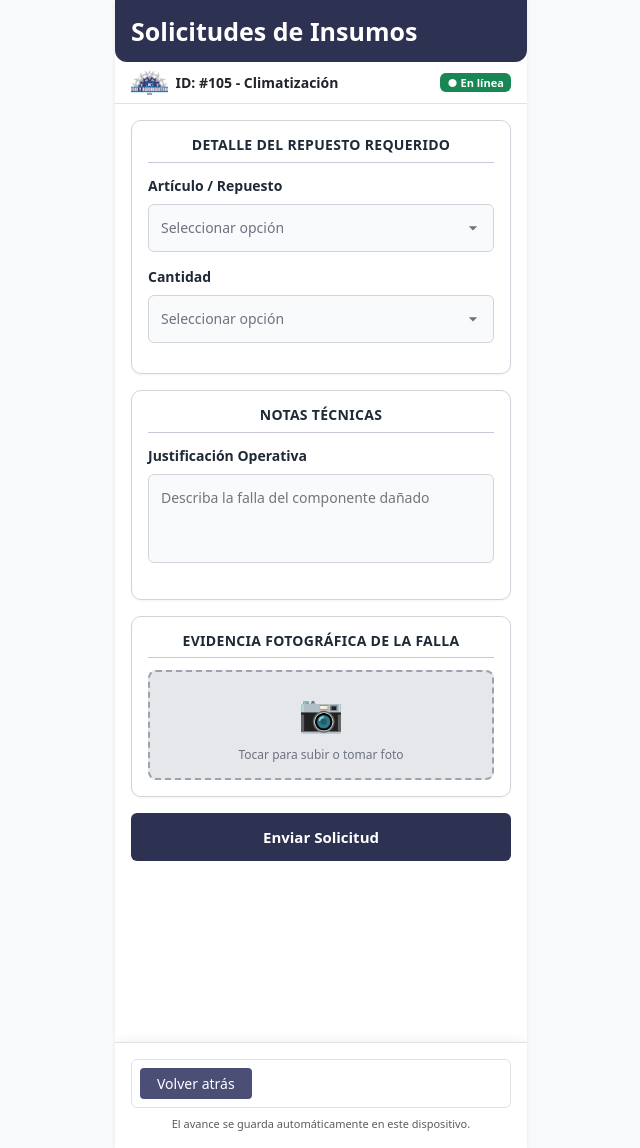
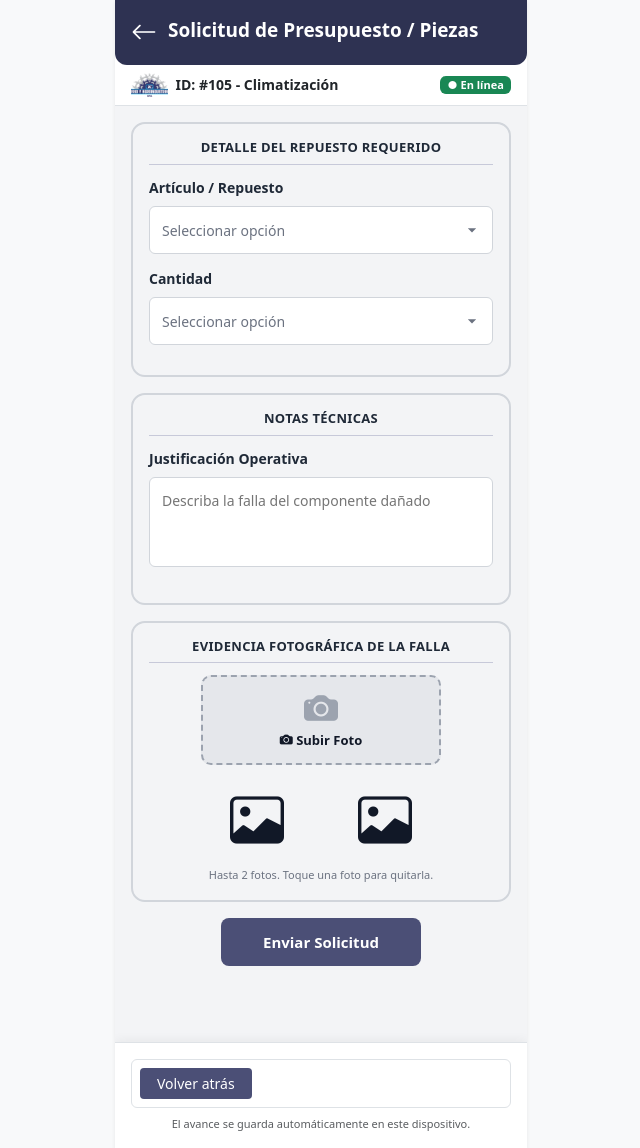
Before and after one commit to MarianMCPH/Proyecto-Gamma, a Django app: page /pwa/solicitudes/ in a window 1280 px wide. Shown: the whole page, without its empty margins (319-959 px from the left). Run offline with Django 5.2, Linux system fonts and the light colour scheme.

Commit message:
Solicitudes: formulario de piezas con fotos, modal y cola offline

```diff
--- a/apps/pwa/templates/pwa/solicitudes_insumos.html
+++ b/apps/pwa/templates/pwa/solicitudes_insumos.html
@@ -1,18 +1,14 @@
-<!-- Esto es para que se guíen de lo que deberia llevar cada pantalla.
-Este archivo NO SE USA ni como base, ni como nada, solo es un ejemplo -->
-
 {% extends "base_pwa.html" %}
 {% load static %}
 
-{% block header_title %}Solicitudes de Insumos{% endblock %} <!-- Paso específico de cada pantalla -->
+{% block header_title %}<a href="{% url 'pwa:insumos' %}" class="volver-header" aria-label="Volver a Consumo de Insumos"><i class="bi bi-arrow-left"></i></a> Solicitud de Presupuesto / Piezas{% endblock %}
 
 {% block mobile_content %}
-
-    <!-- Estilos específicos-->
+    <!-- Estilos específicos -->
     <link rel="stylesheet" href="{% static 'css/solicitud.css' %}">
 
-<form id="form-solicitud-insumo" enctype="multipart/form-data">
-    <!-- TODO DJANGO: Agregar cuando se conecte al backend -->
+<form id="form-solicitud-insumo" novalidate>
+    <!-- TODO DJANGO: agregar {% csrf_token %} cuando se conecte al backend -->
 
     <!-- Cuadro 1: Detalle del repuesto -->
     <div class="card-insumo">
@@ -28,18 +24,21 @@ Este archivo NO SE USA ni como base, ni como nada, solo es un ejemplo -->
                 <option value="txv_404">Válvula TXV R-404A</option>
                 <option value="compresor_2hp">Compresor Hermético 2HP</option>
                 <option value="presostato">Presostato Dual Alta/Baja</option>
+                <option value="contactor_25a">Contactor 25A</option>
+                <option value="motor_ventilador">Motor de ventilador evaporador</option>
             </select>
+            <div class="error-campo" data-error-de="repuesto_solicitado">Seleccione el artículo requerido.</div>
         </div>
 
         <div class="grupo-input">
             <label for="cantidad_solicitada" class="label-campo">Cantidad</label>
             <select id="cantidad_solicitada" name="cantidad_solicitada" class="select-tactil" required>
                 <option value="" disabled selected>Seleccionar opción</option>
-                <option value="1">1</option>
-                <option value="2">2</option>
-                <option value="3">3</option>
-                <option value="4">4</option>
+                <option value="1">1</option><option value="2">2</option><option value="3">3</option>
+                <option value="4">4</option><option value="5">5</option><option value="6">6</option>
+                <option value="8">8</option><option value="10">10</option>
             </select>
+            <div class="error-campo" data-error-de="cantidad_solicitada">Seleccione la cantidad.</div>
         </div>
     </div>
 
@@ -50,28 +49,33 @@ Este archivo NO SE USA ni como base, ni como nada, solo es un ejemplo -->
         </div>
         <div class="grupo-input">
             <label for="justificacion" class="label-campo">Justificación Operativa</label>
-            <textarea
-                id="justificacion"
-                name="justificacion"
-                class="textarea-autoajustable"
-                rows="3"
-                placeholder="Describa la falla del componente dañado"
-                required></textarea>
+            <textarea id="justificacion" name="justificacion" class="textarea-autoajustable" rows="3"
+                      placeholder="Describa la falla del componente dañado" required></textarea>
+            <div class="error-campo" data-error-de="justificacion">Describa la falla del componente.</div>
         </div>
     </div>
 
-    <!-- Cuadro 3: Evidencia fotográfica -->
+    <!-- Cuadro 3: Evidencia fotográfica (hasta 2 fotos) -->
     <div class="card-insumo">
         <div class="card-header-insumo">
             <h3 class="texto-centrado">EVIDENCIA FOTOGRÁFICA DE LA FALLA</h3>
         </div>
 
-        <label for="foto_falla" class="zona-subida-foto" id="zona-preview">
-            <span class="icono-camara" id="icono-camara">📷</span>
-            <span class="texto-subida" id="texto-subida">Tocar para subir o tomar foto</span>
-            <img id="preview-imagen" src="" alt="Vista previa" style="display: none;">
+        <label class="zona-subida-foto" id="zona-subida">
+            <input type="file" id="foto_falla" accept="image/*" capture="environment" class="visually-hidden">
+            <i class="bi bi-camera-fill icono-camara" aria-hidden="true"></i>
+            <span class="texto-subida"><i class="bi bi-camera-fill" aria-hidden="true"></i> Subir Foto</span>
         </label>
-        <input type="file" id="foto_falla" name="foto_falla" accept="image/*" capture="environment" style="display: none;">
+
+        <div class="miniaturas" id="miniaturas">
+            <button type="button" class="miniatura" data-slot="0" aria-label="Foto 1 (vacía)"><i class="bi bi-image"></i></button>
+            <button type="button" class="miniatura" data-slot="1" aria-label="Foto 2 (vacía)"><i class="bi bi-image"></i></button>
+        </div>
+        <p class="nota-fotos" id="nota-fotos">Hasta 2 fotos. Toque una foto para quitarla.</p>
+    </div>
+
+    <div id="aviso-almacenamiento" class="alert alert-warning py-2 small d-none" role="alert">
+        No hay espacio en el dispositivo para guardar la solicitud. Intente con fotos más pequeñas.
     </div>
 
     <!-- Botón Enviar Solicitud -->
@@ -81,22 +85,19 @@ Este archivo NO SE USA ni como base, ni como nada, solo es un ejemplo -->
 </form>
 
 <!-- MODAL DE CONFIRMACIÓN -->
-<div id="modal-confirmacion" class="modal-overlay" style="display: none;">
+<div id="modal-confirmacion" class="modal-overlay" style="display: none;" role="dialog" aria-modal="true" aria-labelledby="modal-titulo">
     <div class="modal-contenido">
-        <div class="modal-icono-exito">✔</div>
-        <h4>Solicitud enviada correctamente</h4>
-        <p>El requerimiento ha sido notificado a Bodega Central.</p>
-
-        <!-- TODO DJANGO: Cambiar el href por  -->
-        <a href="{% url 'pwa:insumos' %}" class="btn-volver-insumos">Volver a Consumo de Insumos</a>
+        <i class="bi bi-check-lg modal-check" aria-hidden="true"></i>
+        <h4 id="modal-titulo">¡Solicitud Enviada!</h4>
+        <p id="modal-detalle">El requerimiento fue notificado a Bodega Central.</p>
+        <a href="{% url 'pwa:insumos' %}" class="btn-volver-insumos" id="btn-modal-volver">Volver</a>
     </div>
 </div>
 
-        <!-- Lógica JS  -->
+    <script src="{% static 'js/faena_store.js' %}"></script>
     <script src="{% static 'js/solicitud.js' %}"></script>
-
 {% endblock %}
 
-{% block navigation_buttons %} <!-- Botones específicos de cada pantalla -->
+{% block navigation_buttons %}
     <a class="btn btn-sm px-3" href="{% url 'pwa:insumos' %}" style="background-color: #4b4f76; color: #fff;">Volver atrás</a>
 {% endblock %}
--- a/static/css/solicitud.css
+++ b/static/css/solicitud.css
@@ -1,49 +1,42 @@
 /* =================================================
-   CSS Específico - Pantalla 3: Solicitud de Insumos
+   CSS Específico - Solicitud de Presupuesto / Piezas
    ================================================= */
 
+.supplies-main { background-color: #F3F4F6; }
+
+/* Cabecera: flecha de volver + título (el h1 viene de base_pwa con 25px inline) */
+.technical-form-header h1 { font-size: 19px !important; line-height: 1.25; }
+.volver-header { color: #fff; text-decoration: none; font-size: 26px; vertical-align: middle; margin-right: 6px; }
+
 .card-insumo {
-    background-color: #FFFFFF;
-    border: 1px solid #D1D5DB;
-    border-radius: 10px;
+    background-color: #F3F4F6;
+    border: 2px solid #D1D5DB;
+    border-radius: 14px;
     padding: 16px;
     margin-bottom: 16px;
-    box-shadow: 0 1px 3px rgba(0,0,0,0.05);
 }
 
 .card-header-insumo h3 {
     margin: 0 0 12px 0;
     padding-bottom: 8px;
-    font-size: 14px;
-    font-weight: 700;
+    font-size: 13px;
+    font-weight: 600;
     color: #1F2937;
     border-bottom: 1px solid #C7C9D9;
     letter-spacing: 0.3px;
 }
+.texto-centrado { text-align: center; }
 
-.texto-centrado {
-    text-align: center;
-}
-
-.grupo-input {
-    margin-bottom: 14px;
-}
-
-.label-campo {
-    display: block;
-    font-size: 14px;
-    font-weight: 600;
-    color: #1F2937;
-    margin-bottom: 8px;
-}
+.grupo-input { margin-bottom: 14px; }
+.label-campo { display: block; font-size: 14px; font-weight: 600; color: #1F2937; margin-bottom: 8px; }
 
 .select-tactil {
     width: 100%;
     min-height: 48px;
     padding: 10px 12px;
     font-size: 14px;
-    color: #6B7280;
-    background-color: #F9FAFB;
+    color: #374151;
+    background-color: #FFFFFF;
     border: 1px solid #D1D5DB;
     border-radius: 6px;
     appearance: none;
@@ -52,132 +45,78 @@
     background-position: right 10px center;
     background-size: 20px;
 }
+.select-tactil:invalid { color: #6B7280; }
 
 .textarea-autoajustable {
     width: 100%;
-    min-height: 80px;
+    min-height: 90px;
     padding: 12px;
     font-size: 14px;
     font-family: inherit;
     color: #1F2937;
-    background-color: #F9FAFB;
+    background-color: #FFFFFF;
     border: 1px solid #D1D5DB;
     border-radius: 6px;
     resize: none;
     overflow: hidden;
     box-sizing: border-box;
 }
+.select-tactil:focus, .textarea-autoajustable:focus { outline: 2px solid #3b3f68; outline-offset: 1px; }
+.campo-invalido { border-color: #DC3545 !important; }
+.error-campo { display: none; color: #DC3545; font-size: 12px; margin-top: 4px; }
+.error-campo.visible { display: block; }
 
 /* Zona de subida de fotografía */
 .zona-subida-foto {
-    display: flex;
-    flex-direction: column;
-    align-items: center;
-    justify-content: center;
-    min-height: 110px;
-    background-color: #E5E7EB;
-    border: 2px dashed #9CA3AF;
-    border-radius: 8px;
-    cursor: pointer;
-    padding: 12px;
-    text-align: center;
+    display: flex; flex-direction: column; align-items: center; justify-content: center;
+    width: 70%; margin: 0 auto 14px auto; min-height: 90px;
+    background-color: #E5E7EB; border: 2px dashed #9CA3AF; border-radius: 10px;
+    cursor: pointer; padding: 10px; text-align: center;
+}
+.zona-subida-foto:focus-within { outline: 2px solid #3b3f68; outline-offset: 2px; }
+.icono-camara { font-size: 34px; color: #9CA3AF; line-height: 1; }
+.texto-subida { font-size: 13px; font-weight: 600; color: #111827; margin-top: 6px; }
+
+/* Miniaturas (se llenan con la vista previa de cada foto) */
+.miniaturas { display: flex; justify-content: center; gap: 28px; }
+.miniatura {
+    width: 100px; height: 80px; padding: 0; overflow: hidden;
+    background: transparent; border: 0; border-radius: 10px; position: relative;
+    font-size: 54px; color: #111827; display: flex; align-items: center; justify-content: center;
+}
+.miniatura img { width: 100%; height: 100%; object-fit: cover; border-radius: 10px; }
+.miniatura.llena::after {
+    content: "\00d7"; position: absolute; top: 3px; right: 3px; width: 22px; height: 22px;
+    background: rgba(0,0,0,.65); color: #fff; border-radius: 50%; font-size: 16px; line-height: 22px;
+}
+.nota-fotos { text-align: center; font-size: 11px; color: #6B7280; margin: 8px 0 0 0; }
+
+/* Botón de envío */
+.contenedor-submit { display: flex; justify-content: center; margin-top: 8px; }
+.btn-enviar-solicitud {
+    min-width: 200px; min-height: 48px; padding: 0 28px;
+    background-color: #4b4f76; color: #FFFFFF; border: none; border-radius: 8px;
+    font-size: 15px; font-weight: 600; cursor: pointer;
+}
+.btn-enviar-solicitud:disabled { opacity: .6; }
+
+/* Modal de confirmación */
+.modal-overlay {
+    position: fixed; inset: 0; background-color: rgba(60, 60, 130, 0.65);
+    display: flex; align-items: center; justify-content: center; z-index: 1000; padding: 16px;
+}
+.modal-contenido {
+    background-color: #F3F4F6; border-radius: 22px; padding: 28px 20px;
+    width: 100%; max-width: 340px; text-align: center; box-shadow: 0 10px 25px rgba(0,0,0,0.2);
+}
+.modal-check { display: block; font-size: 72px; line-height: 1; color: #62B467; }
+.modal-contenido h4 { margin: 6px 0 8px 0; font-size: 22px; font-weight: 600; color: #111827; }
+.modal-contenido p { margin: 0 0 18px 0; font-size: 13px; color: #6B7280; }
+.btn-volver-insumos {
+    display: inline-block; min-width: 160px; min-height: 46px; line-height: 46px; padding: 0 24px;
+    background-color: #4b4f76; color: #FFFFFF; text-decoration: none;
+    border-radius: 8px; font-size: 16px; font-weight: 600;
 }
 
-.icono-camara {
-    font-size: 36px;
-    color: #9CA3AF;
-}
-
-.texto-subida {
-    font-size: 12px;
-    color: #6B7280;
-    margin-top: 6px;
-}
-
-#preview-imagen {
-    max-width: 100%;
-    max-height: 160px;
-    border-radius: 6px;
-    object-fit: cover;
-}
-
-/* Botón de envío */
-.contenedor-submit {
-    margin-top: 16px;
-}
-
-.btn-enviar-solicitud {
-    width: 100%;
-    min-height: 48px;
-    background-color: #2e3252; /* Vinculado a tu paleta base */
-    color: #FFFFFF;
-    border: none;
-    border-radius: 6px;
-    font-size: 15px;
-    font-weight: 600;
-    cursor: pointer;
-}
-
-/* Modal de Confirmación */
-.modal-overlay {
-    position: fixed;
-    top: 0;
-    left: 0;
-    width: 100%;
-    height: 100%;
-    background-color: rgba(0, 0, 0, 0.6);
-    display: flex;
-    align-items: center;
-    justify-content: center;
-    z-index: 1000;
-    padding: 16px;
-    box-sizing: border-box;
-}
-
-.modal-contenido {
-    background-color: #FFFFFF;
-    border-radius: 12px;
-    padding: 24px 20px;
-    width: 100%;
-    max-width: 340px;
-    text-align: center;
-    box-shadow: 0 10px 25px rgba(0,0,0,0.2);
-}
-
-.modal-icono-exito {
-    width: 56px;
-    height: 56px;
-    background-color: #DCFCE7;
-    color: #16A34A;
-    border-radius: 50%;
-    font-size: 28px;
-    display: flex;
-    align-items: center;
-    justify-content: center;
-    margin: 0 auto 14px auto;
-}
-
-.modal-contenido h4 {
-    margin: 0 0 8px 0;
-    font-size: 18px;
-    color: #1F2937;
-}
-
-.modal-contenido p {
-    margin: 0 0 20px 0;
-    font-size: 14px;
-    color: #6B7280;
-}
-
-.btn-volver-insumos {
-    display: block;
-    width: 100%;
-    min-height: 46px;
-    line-height: 46px;
-    background-color: #2e3252;
-    color: #FFFFFF;
-    text-decoration: none;
-    border-radius: 6px;
-    font-size: 14px;
-    font-weight: 600;
-}
+/* Separación entre botones del pie (base_pwa los deja pegados) */
+.supplies-navigation { gap: 8px; }
--- a/static/js/solicitud.js
+++ b/static/js/solicitud.js
@@ -1,48 +1,91 @@
 /* =================================================
-   JS Específico - Pantalla 3: Solicitud de Insumos
+   JS Específico - Solicitud de Presupuesto / Piezas
+   Guarda la solicitud en la cola local; se envía de inmediato si hay red
+   y, si no, cuando vuelva la conexión (ver faena_store.js).
    ================================================= */
 
 document.addEventListener('DOMContentLoaded', () => {
-    // 1. Autoajuste del textarea de justificación
+    const form = document.getElementById('form-solicitud-insumo');
+    const modal = document.getElementById('modal-confirmacion');
+    const inputFoto = document.getElementById('foto_falla');
+    const slots = Array.from(document.querySelectorAll('#miniaturas .miniatura'));
     const textarea = document.getElementById('justificacion');
-    if (textarea) {
-        textarea.addEventListener('input', function () {
-            this.style.height = 'auto';
-            this.style.height = (this.scrollHeight) + 'px';
+    const avisoAlm = document.getElementById('aviso-almacenamiento');
+    const MAX_FOTOS = 2;
+    let fotos = [];                       // [{dataUrl, pesoKb, fecha}]
+
+    // 1. Autoajuste del textarea
+    textarea.addEventListener('input', function () {
+        this.style.height = 'auto';
+        this.style.height = this.scrollHeight + 'px';
+    });
+
+    // 2. Miniaturas: se pintan desde el arreglo `fotos`
+    function pintarFotos() {
+        slots.forEach((s, i) => {
+            const f = fotos[i];
+            s.classList.toggle('llena', !!f);
+            s.innerHTML = f ? `<img src="${f.dataUrl}" alt="Foto ${i + 1} de la falla">` : '<i class="bi bi-image"></i>';
+            s.setAttribute('aria-label', f ? `Quitar foto ${i + 1}` : `Foto ${i + 1} (vacía)`);
         });
     }
+    inputFoto.addEventListener('change', async function () {
+        const archivo = this.files[0];
+        this.value = '';
+        if (!archivo) return;
+        if (fotos.length >= MAX_FOTOS) return;
+        try {
+            fotos.push(await FaenaStore.comprimirImagen(archivo));
+            pintarFotos();
+        } catch (e) { /* archivo no válido: se ignora */ }
+    });
+    slots.forEach((s, i) => s.addEventListener('click', () => {
+        if (fotos[i]) { fotos.splice(i, 1); pintarFotos(); }
+    }));
 
-    // 2. Previsualización de la foto seleccionada o capturada
-    const inputFoto = document.getElementById('foto_falla');
-    const previewImagen = document.getElementById('preview-imagen');
-    const iconoCamara = document.getElementById('icono-camara');
-    const textoSubida = document.getElementById('texto-subida');
+    // 3. Validación visible (sin alert)
+    function validar() {
+        let ok = true;
+        ['repuesto_solicitado', 'cantidad_solicitada', 'justificacion'].forEach(id => {
+            const el = document.getElementById(id);
+            const malo = !el.value.trim();
+            el.classList.toggle('campo-invalido', malo);
+            form.querySelector(`[data-error-de="${id}"]`).classList.toggle('visible', malo);
+            if (malo && ok) { el.focus(); ok = false; } else if (malo) { ok = false; }
+        });
+        return ok;
+    }
+    form.addEventListener('input', e => {
+        if (e.target.classList) e.target.classList.remove('campo-invalido');
+        const err = form.querySelector(`[data-error-de="${e.target.id}"]`);
+        if (err) err.classList.remove('visible');
+    });
 
-    if (inputFoto) {
-        inputFoto.addEventListener('change', function () {
-            const archivo = this.files[0];
-            if (archivo) {
-                const lector = new FileReader();
-                lector.onload = function (e) {
-                    previewImagen.src = e.target.result;
-                    previewImagen.style.display = 'block';
-                    iconoCamara.style.display = 'none';
-                    textoSubida.style.display = 'none';
-                };
-                lector.readAsDataURL(archivo);
-            }
-        });
-    }
+    // 4. Envío
+    form.addEventListener('submit', async (e) => {
+        e.preventDefault();
+        if (!validar()) return;
+        const sel = document.getElementById('repuesto_solicitado');
+        const payload = {
+            orden: FaenaStore.FAENA.id,
+            repuesto: sel.value,
+            repuesto_nombre: sel.options[sel.selectedIndex].text,
+            cantidad: Number(document.getElementById('cantidad_solicitada').value),
+            justificacion: textarea.value.trim(),
+            fotos: fotos
+        };
+        const item = FaenaStore.encolar('solicitud', payload);
+        if (!item) { avisoAlm.classList.remove('d-none'); return; }
+        avisoAlm.classList.add('d-none');
+        form.querySelector('button[type="submit"]').disabled = true;
 
-    // 3. Activación del modal al enviar solicitud
-    const formSolicitud = document.getElementById('form-solicitud-insumo');
-    const modalConfirmacion = document.getElementById('modal-confirmacion');
-
-    if (formSolicitud && modalConfirmacion) {
-        formSolicitud.addEventListener('submit', (e) => {
-            // TODO BD: Cuando conectes tu backend de Django, aquí puedes enviar con fetch()
-            e.preventDefault();
-            modalConfirmacion.style.display = 'flex';
-        });
-    }
+        await FaenaStore.sincronizar();
+        const enviada = !FaenaStore.pendiente(item.uuid_sync);
+        document.getElementById('modal-titulo').textContent = enviada ? '¡Solicitud Enviada!' : '¡Solicitud Guardada!';
+        document.getElementById('modal-detalle').textContent = enviada
+            ? 'El requerimiento fue notificado a Bodega Central.'
+            : 'Sin conexión: se enviará automáticamente cuando vuelva la señal.';
+        modal.style.display = 'flex';
+        document.getElementById('btn-modal-volver').focus();
+    });
 });
```
